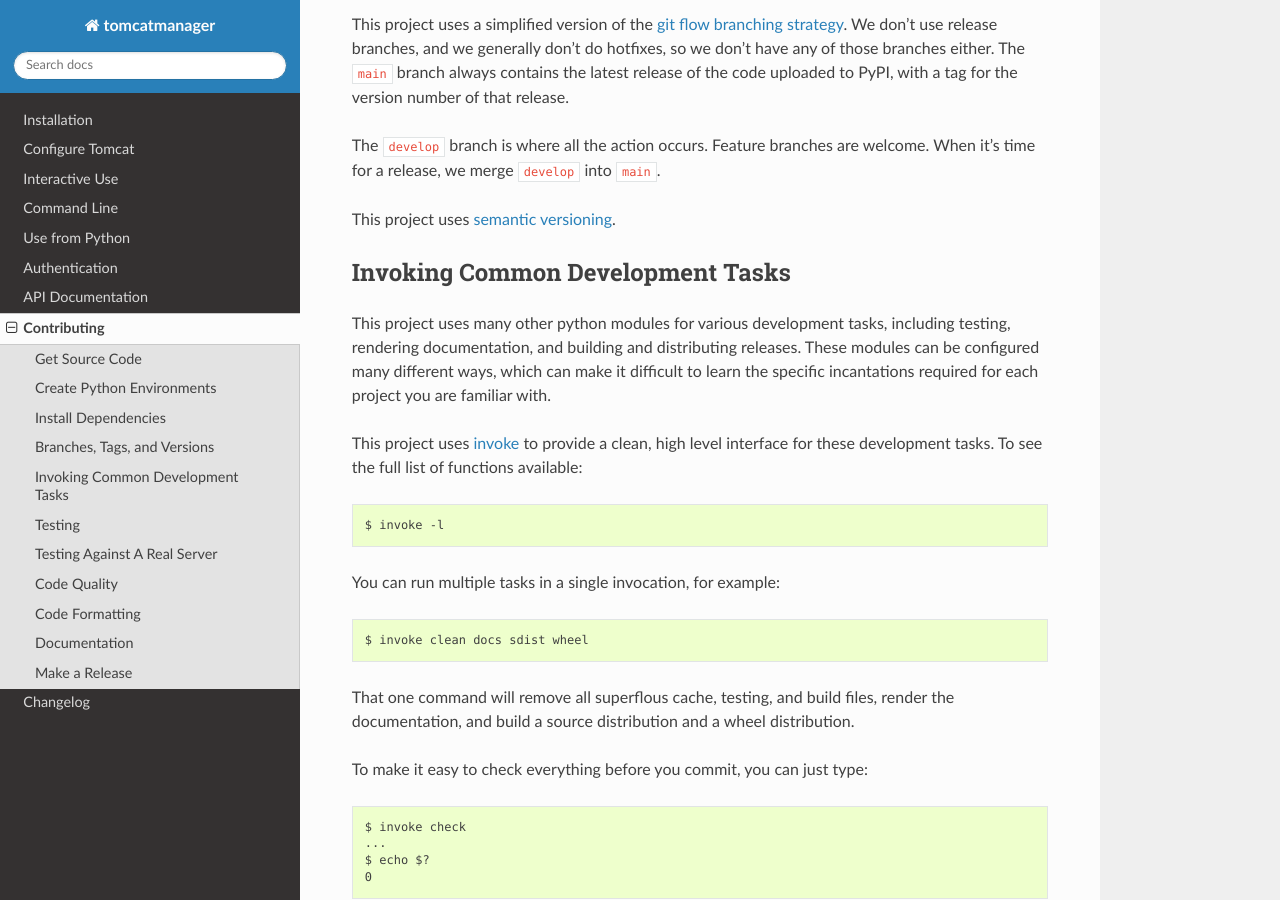
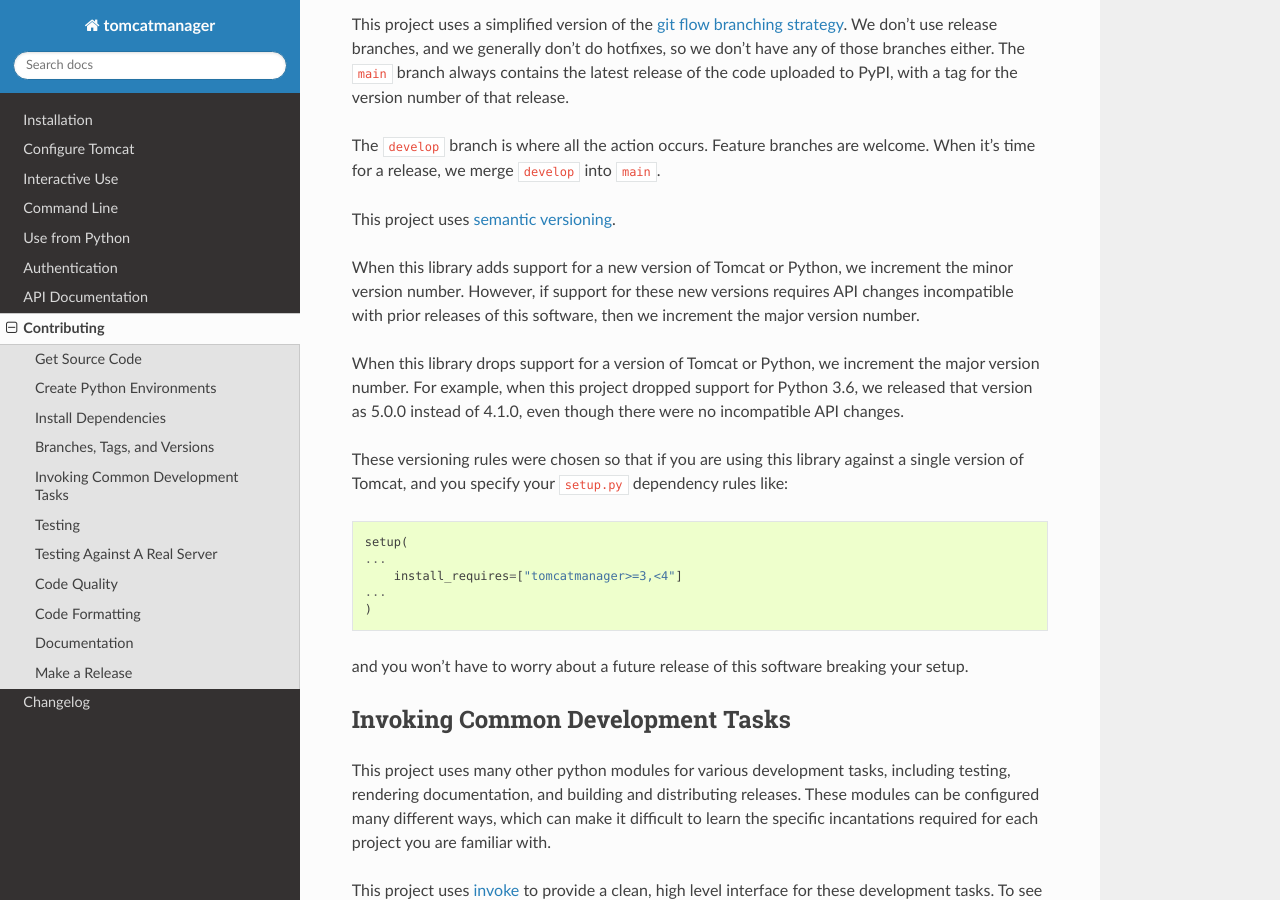
Before and after one commit to tomcatmanager/tomcatmanager, a Sphinx documentation site: the page built from docs/contributing.rst, in a window 1280 px wide and 900 px high, scrolled down 2022 px. Built offline with Sphinx 7.4.7 and the Read the Docs theme 2.0.0, drawn with Linux system fonts in a browser that asks for light colours.

Commit message:
Define rules for version increments when adding or dropping support for versions of Python or Tomcat

```diff
--- a/CONTRIBUTING.rst
+++ b/CONTRIBUTING.rst
@@ -94,6 +94,28 @@ The ``develop`` branch is where all the action occurs. Feature branches are welc
 When it's time for a release, we merge ``develop`` into ``main``.
 
 This project uses `semantic versioning <https://semver.org/>`_.
+
+When this library adds support for a new version of Tomcat or Python, we increment the
+minor version number. However, if support for these new versions requires API changes
+incompatible with prior releases of this software, then we increment the major version
+number.
+
+When this library drops support for a version of Tomcat or Python, we increment the
+major version number. For example, when this project dropped support for Python 3.6,
+we released that version as 5.0.0 instead of 4.1.0, even though there were no
+incompatible API changes.
+
+These versioning rules were chosen so that if you are using this library against a
+single version of Tomcat, and you specify your ``setup.py`` dependency rules like::
+
+   setup(
+   ...
+       install_requires=["tomcatmanager>=3,<4"]
+   ...
+   )
+
+and you won't have to worry about a future release of this software breaking your
+setup.
 
 
 Invoking Common Development Tasks
```
Also changed, not shown: docs/package.rst (+15 -0 lines).
